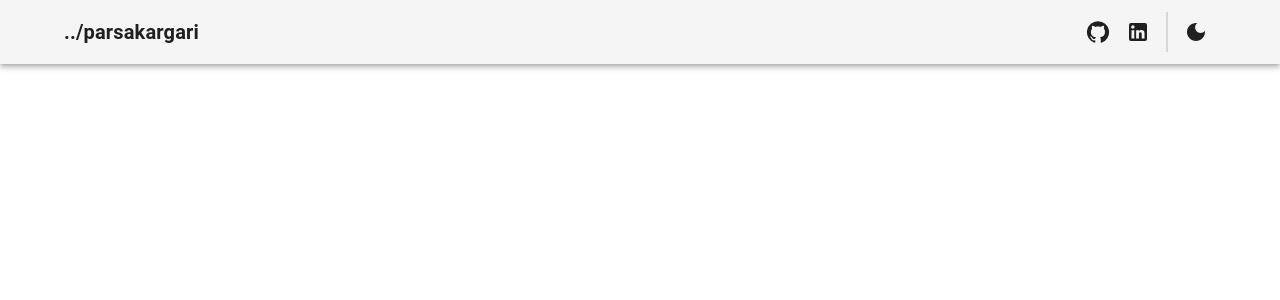
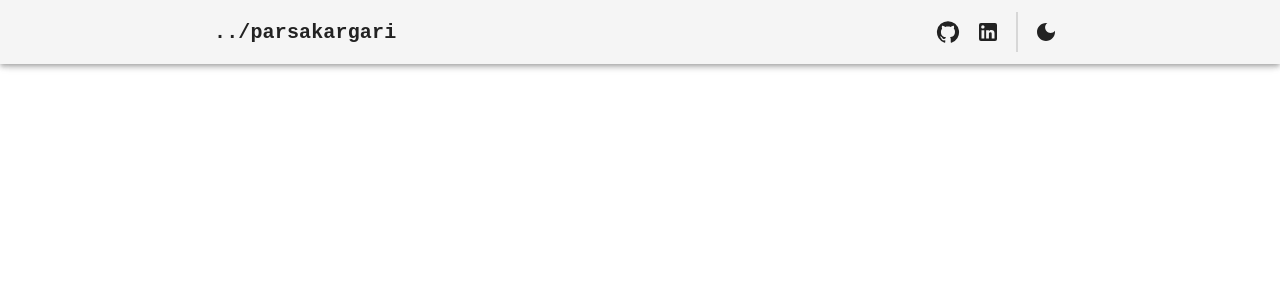
Before and after one commit to ParsaKargari/ParsaKargari.github.io, a React (Create React App) app: page / in a window 1280 px wide. Shown: the top 300 px of the page. Built offline with nearby package versions, Linux system fonts and the light colour scheme.

Commit message:
Fix: Header Pallete
Signed-off-by: Parsa Kargari <parsa.kargari@ucalgary.ca>

```diff
--- a/package.json
+++ b/package.json
@@ -1,6 +1,6 @@
 {
   "name": "blog",
-  "version": "0.1.1",
+  "version": "0.1.02",
   "private": true,
   "homepage": "https://ParsaKargari.github.io",
   "dependencies": {
--- a/src/App.js
+++ b/src/App.js
@@ -1,19 +1,54 @@
 // App.js
-import React, { useState, useMemo } from 'react';
-import { BrowserRouter as Router, Route, Routes } from 'react-router-dom';
-import { createTheme, ThemeProvider } from '@mui/material/styles';
-import CssBaseline from '@mui/material/CssBaseline';
-import Home from './pages/Home';
-import Header from './components/Header';
+import React, { useState, useMemo } from "react";
+import { BrowserRouter as Router, Route, Routes } from "react-router-dom";
+import { createTheme, ThemeProvider } from "@mui/material/styles";
+import CssBaseline from "@mui/material/CssBaseline";
+import Home from "./pages/Home";
+import Header from "./components/Header";
 
 function App() {
   const [darkMode, setDarkMode] = useState(false);
 
-  const theme = useMemo(() => createTheme({
-    palette: {
-      mode: darkMode ? 'dark' : 'light',
-    },
-  }), [darkMode]);
+  const theme = useMemo(
+    () =>
+      createTheme({
+        palette: {
+          mode: darkMode ? "dark" : "light",
+          ...(darkMode
+            ? {
+                // Dark mode palette
+                background: {
+                  default: "#292a2d",
+                  paper: "#111111",
+                },
+                primary: {
+                  main: "#90caf9",
+                },
+                secondary: {
+                  main: "#f48fb1",
+                },
+                text: {
+                  primary: "#a9a9b3",
+                  secondary: "#aaaaaa",
+                },
+              }
+            : {
+                // Light mode palette
+                primary: {
+                  main: "#1976d2",
+                },
+                secondary: {
+                  main: "#dc004e",
+                },
+                text: {
+                  primary: "#222222",
+                  secondary: "#555555",
+                },
+              }),
+        },
+      }),
+    [darkMode]
+  );
 
   const toggleDarkMode = () => {
     setDarkMode(!darkMode);
--- a/src/components/Header.js
+++ b/src/components/Header.js
@@ -1,4 +1,5 @@
 import React from "react";
+import { useTheme } from "@mui/material/styles";
 import AppBar from "@mui/material/AppBar";
 import Container from "@mui/material/Container";
 import Toolbar from "@mui/material/Toolbar";
@@ -13,32 +14,41 @@ import { Link as RouterLink } from "react-router-dom";
 import { Link } from "@mui/material";
 
 function Header({ toggleDarkMode, darkMode }) {
+  const theme = useTheme();
+
   return (
-    <AppBar
-      position="static"
-      color="default"
-    >
-      <Container maxWidth="lg">
+    <AppBar color="default">
+      <Container maxWidth="md">
         <Toolbar
           disableGutters
           sx={{
             display: "flex",
             justifyContent: "space-between",
             alignItems: "center",
+            color: "inherit",
           }}
         >
           <Typography variant="h6" noWrap>
             <Link
               component={RouterLink}
               to="/"
-              color="inherit"
               underline="none"
-              sx={{ fontWeight: "bold" }}
+              sx={{
+                fontWeight: "bold",
+                fontFamily: "monospace",
+                color: theme.palette.text.primary,
+              }}
             >
               ../parsakargari
             </Link>
           </Typography>
-          <div style={{ display: 'flex', alignItems: 'center' }}>
+          <div
+            style={{
+              display: "flex",
+              alignItems: "center",
+              color: theme.palette.text.primary,
+            }}
+          >
             <IconButton
               color="inherit"
               component="a"
@@ -57,7 +67,11 @@ function Header({ toggleDarkMode, darkMode }) {
             >
               <LinkedInIcon />
             </IconButton>
-            <Divider orientation="vertical" flexItem sx={{ mx: 1, borderWidth: 1 }} />
+            <Divider
+              orientation="vertical"
+              flexItem
+              sx={{ mx: 1, borderWidth: 1 }}
+            />
             <IconButton color="inherit" onClick={toggleDarkMode}>
               {darkMode ? <LightModeIcon /> : <DarkModeIcon />}
             </IconButton>
--- a/src/index.css
+++ b/src/index.css
@@ -0,0 +1,8 @@
+
+/* Index deafult CSS */
+body {
+  margin: 0;
+  padding: 0;
+  font-family: sans-serif;
+  background-color: #f5f5f5;
+}
```
